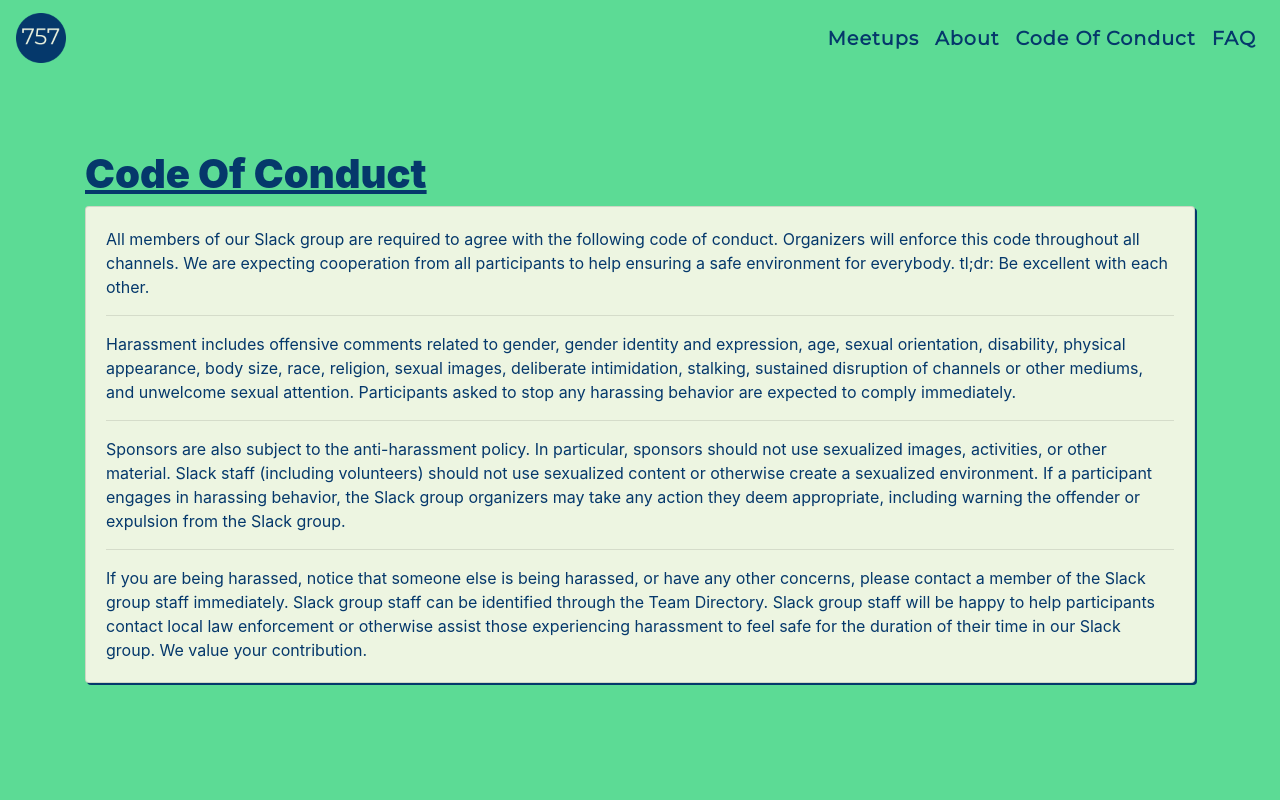
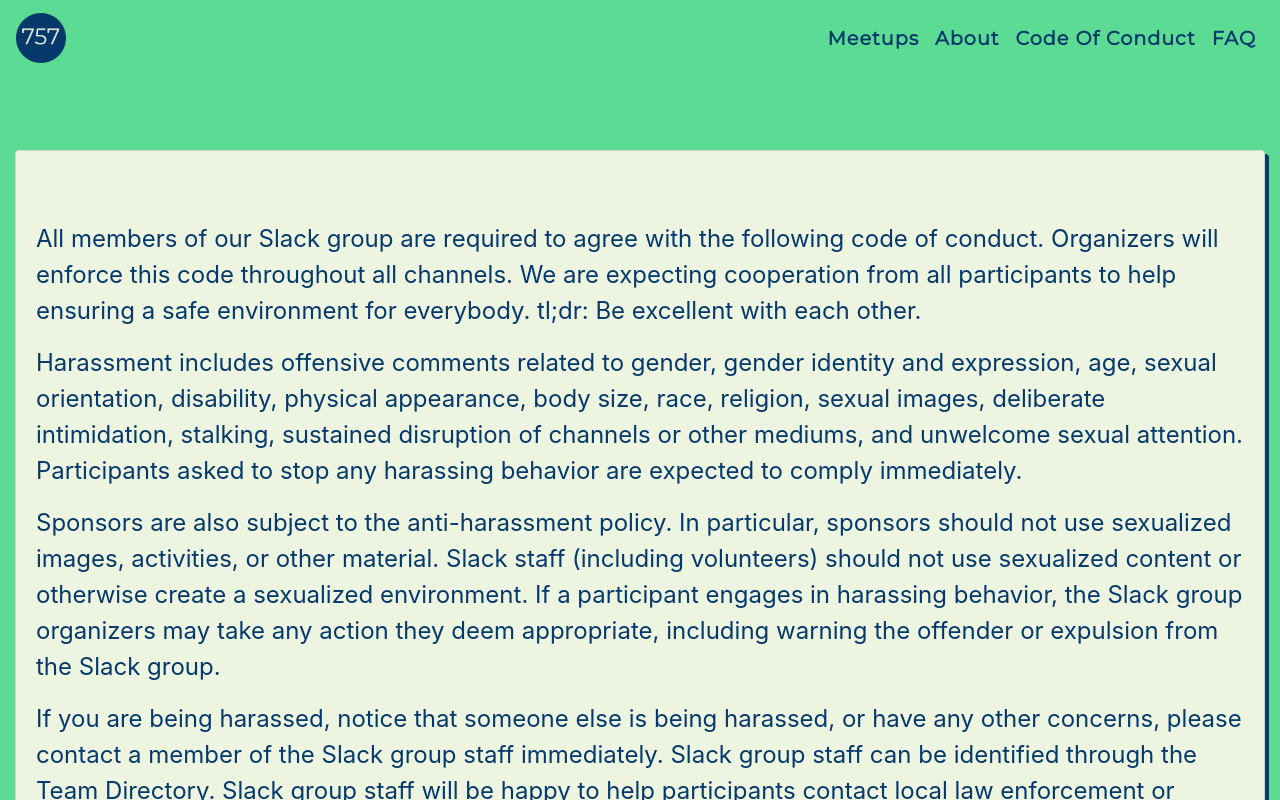
Before and after one commit to mnrowe/757dev, a Nuxt app: page /code-of-conduct in a window 1280 px wide. Shown: the top 800 px of the page. Built offline with nearby package versions, Linux system fonts and the light colour scheme.

Commit message:
clean up code of conduct page

```diff
--- a/pages/code-of-conduct.vue
+++ b/pages/code-of-conduct.vue
@@ -1,8 +1,7 @@
 <template>
   <div class="code-of-conduct">
     <NavBar />
-    <b-container>
-      <h1>Code Of Conduct</h1>
+    <b-container fluid>
       <b-card class="mb-2">
         <b-card-text>
           All members of our Slack group are required to agree with the
@@ -11,7 +10,6 @@
           participants to help ensuring a safe environment for everybody. tl;dr:
           Be excellent with each other.
         </b-card-text>
-        <hr />
         <b-card-text>
           Harassment includes offensive comments related to gender, gender
           identity and expression, age, sexual orientation, disability, physical
@@ -20,7 +18,6 @@
           mediums, and unwelcome sexual attention. Participants asked to stop
           any harassing behavior are expected to comply immediately.
         </b-card-text>
-        <hr />
         <b-card-text>
           Sponsors are also subject to the anti-harassment policy. In
           particular, sponsors should not use sexualized images, activities, or
@@ -30,7 +27,6 @@
           may take any action they deem appropriate, including warning the
           offender or expulsion from the Slack group.
         </b-card-text>
-        <hr />
         <b-card-text>
           If you are being harassed, notice that someone else is being harassed,
           or have any other concerns, please contact a member of the Slack group
@@ -68,9 +64,14 @@
 
 p {
   color: var(--catalina-blue);
+  font-size: 150%;
 }
 .mb-2 {
   background-color: var(--loafer);
-  box-shadow: 2px 2px var(--catalina-blue);
+  box-shadow: 4px 4px var(--catalina-blue);
+}
+
+.card-body {
+  margin: 50px 0;
 }
 </style>
```
